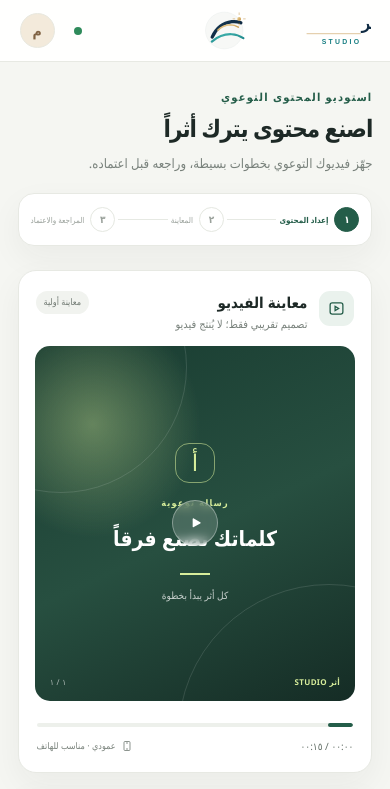
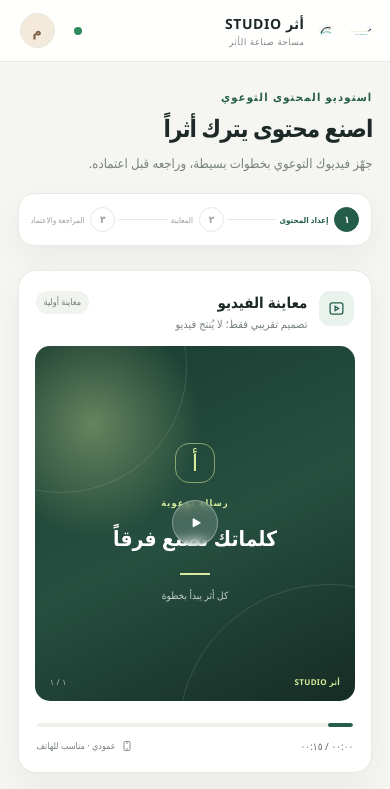
Before and after one commit to abualezzzaid28-cmd/athar-studio, a plain HTML site: page index.html in a window 390 px wide. Shown: the top 789 px of the page. Drawn offline with Linux system fonts and the light colour scheme.

```diff
--- a/index.html
+++ b/index.html
@@ -57,9 +57,7 @@
       backdrop-filter: blur(14px);
     }
 
-    .brand { display: flex; min-width: 0; align-items: center; gap: 12px; flex: 0 1 auto; }
-    .brand-logo { display: block; width: clamp(150px, 19vw, 225px); height: 60px; flex: 0 0 auto; object-fit: contain; object-position: center; overflow: visible; }
-    .brand > span { display: none; }
+    .brand { display: flex; align-items: center; gap: 12px; }
     .brand-mark {
       display: grid;
       width: 40px;
@@ -294,7 +292,7 @@
 
     @media (max-width: 650px) {
       .topbar { height: 62px; padding: 0 5%; }
-      .brand-logo { width: min(44vw, 190px); height: 52px; }
+      .brand-mark { width: 36px; height: 36px; }
       .brand-name { font-size: 14px; }
       .brand-caption { font-size: 9px; }
       .save-state { font-size: 0; }
@@ -338,7 +336,7 @@
   <div class="app-shell">
     <header class="topbar">
       <a class="brand" href="#" aria-label="أثر STUDIO — الصفحة الرئيسية" style="color:inherit;text-decoration:none">
-        <img class="brand-logo" src="assets/athar-logo.svg" alt="شعار أثر STUDIO" width="225" height="60">
+        <img src="assets/athar-logo.svg" alt="شعار أثر STUDIO" style="width:54px;height:54px;object-fit:contain">
         <span>
           <span class="brand-name">أثر STUDIO</span>
           <span class="brand-caption">مساحة صناعة الأثر</span>
```
